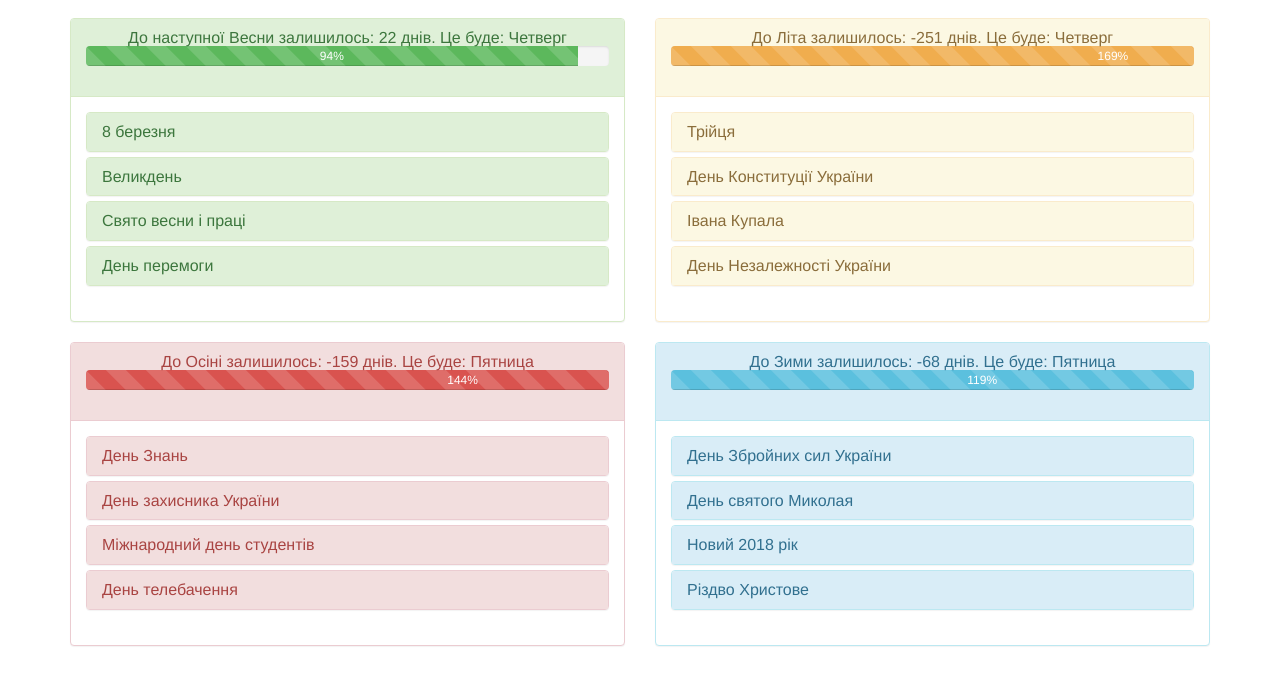
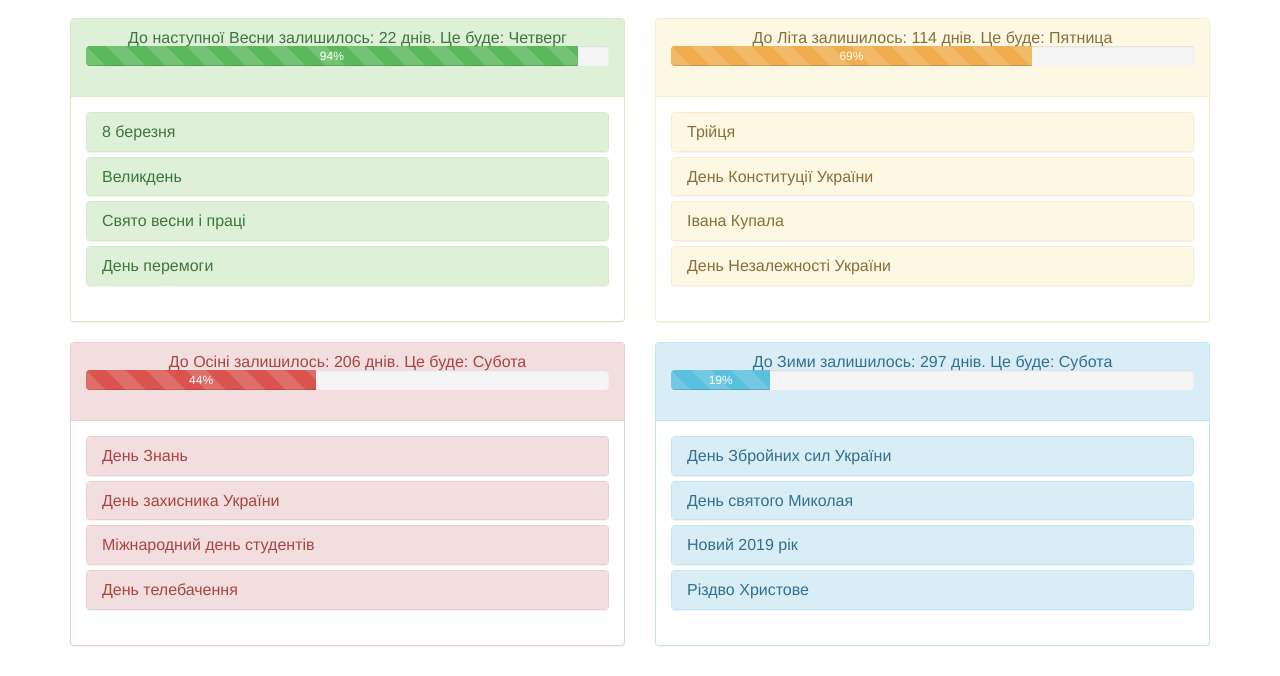
Before and after one commit to melnichenko1996/CounterTime, a plain HTML site: page index.html in a window 1280 px wide. Shown: the part 124-800 px from the top of the page. Drawn offline with nearby package versions, Linux system fonts and the light colour scheme.

Commit message:
Finish commit "CounterTime"

```diff
--- a/index.html
+++ b/index.html
@@ -337,7 +337,7 @@
                                 <div class="panel panel-info">
                                     <div class="panel-heading">
                                         <h4 class="panel-title">
-								<a href="#collapse-15" data-parent="#accordion-4" data-toggle="collapse">Новий 2018 рік</a>
+								<a href="#collapse-15" data-parent="#accordion-4" data-toggle="collapse">Новий 2019 рік</a>
 							</h4>
                                     </div>
                                     <div id="collapse-15" class="panel-collapse collapse">
--- a/js/date.js
+++ b/js/date.js
@@ -24,20 +24,20 @@ $(document).ready(function() {
     var springIdThree = new Date(2018, 4, 1, 0, 0, 0);
     var springIdFour = new Date(2018, 4, 9, 0, 0, 0);
 
-    var summerIdOne = new Date(2017, 5, 4, 0, 0, 0);
-    var summerIdTwo = new Date(2017, 5, 28, 0, 0, 0);
-    var summerIdThree = new Date(2017, 6, 7, 0, 0, 0);
-    var summerIdFour = new Date(2017, 7, 24, 0, 0, 0);
+    var summerIdOne = new Date(2018, 5, 4, 0, 0, 0);
+    var summerIdTwo = new Date(2018, 5, 28, 0, 0, 0);
+    var summerIdThree = new Date(2018, 6, 7, 0, 0, 0);
+    var summerIdFour = new Date(2018, 7, 24, 0, 0, 0);
 
-    var autumnIdOne = new Date(2017, 8, 1, 0, 0, 0);
-    var autumnIdTwo = new Date(2017, 9, 14, 0, 0, 0);
-    var autumnIdThree = new Date(2017, 10, 17, 0, 0, 0);
-    var autumnIdFour = new Date(2017, 10, 21, 0, 0, 0);
+    var autumnIdOne = new Date(2018, 8, 1, 0, 0, 0);
+    var autumnIdTwo = new Date(2018, 9, 14, 0, 0, 0);
+    var autumnIdThree = new Date(2018, 10, 17, 0, 0, 0);
+    var autumnIdFour = new Date(2018, 10, 21, 0, 0, 0);
 
-    var winterIdOne = new Date(2017, 11, 6, 0, 0, 0);
-    var winterIdTwo = new Date(2017, 11, 19, 0, 0, 0);
-    var winterIdThree = new Date(2018, 0, 1, 0, 0, 0);
-    var winterIdFour = new Date(2018, 0, 7, 0, 0, 0);
+    var winterIdOne = new Date(2018, 11, 6, 0, 0, 0);
+    var winterIdTwo = new Date(2018, 11, 19, 0, 0, 0);
+    var winterIdThree = new Date(2019, 0, 1, 0, 0, 0);
+    var winterIdFour = new Date(2019, 0, 7, 0, 0, 0);
 
 
     function season(date, One, Two, textInDiv) {
--- a/js/myScript.js
+++ b/js/myScript.js
@@ -55,9 +55,9 @@ function outTime () {
 
 //обект типа Date(год,месяць, день, час, секунда);
 var spring = new Date(2018,2,1,0,0,0);
-var summer = new Date(2017,5,1,0,0,0);
-var autumn = new Date(2017,8,1,0,0,0);
-var winter = new Date(2017,11,1,0,0,0);
+var summer = new Date(2018,5,1,0,0,0);
+var autumn = new Date(2018,8,1,0,0,0);
+var winter = new Date(2018,11,1,0,0,0);
 
 function daysToEnd (date,div,progres,textInDiv){
 	var now = new Date();
```
